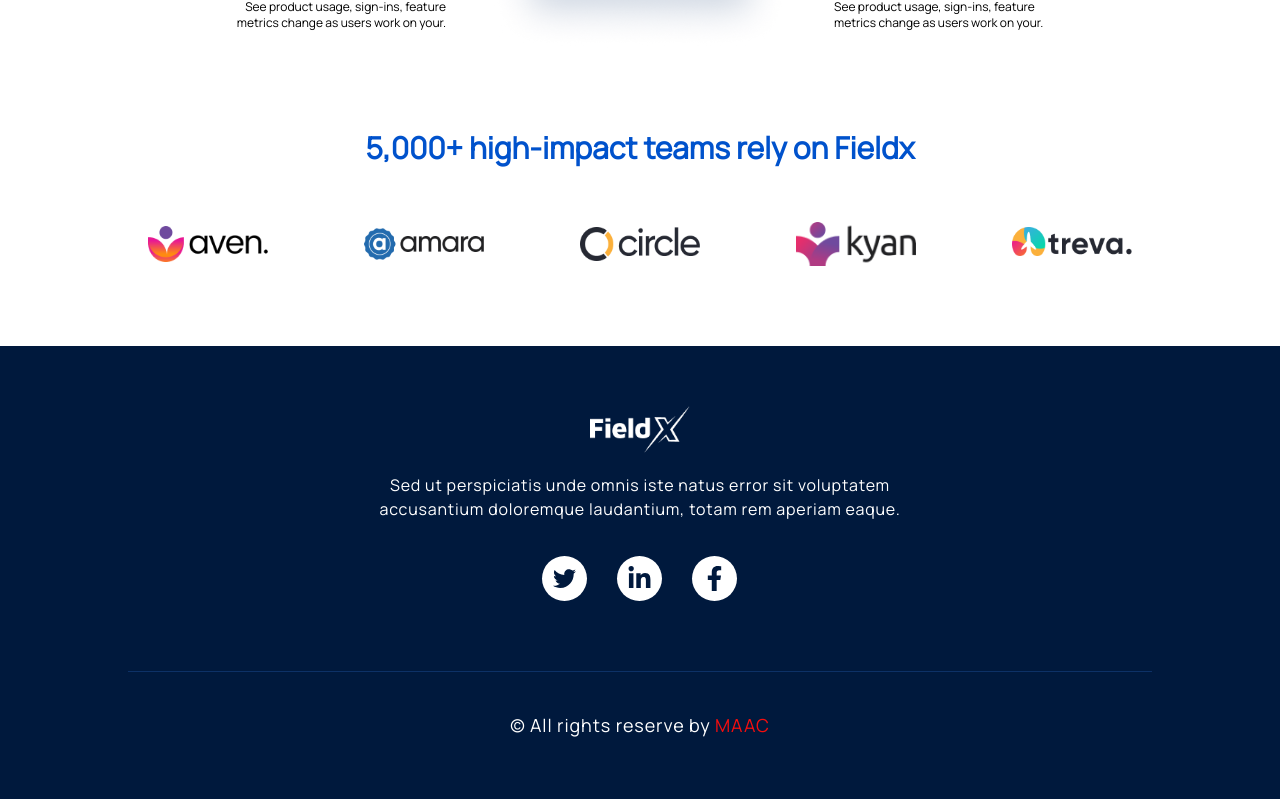
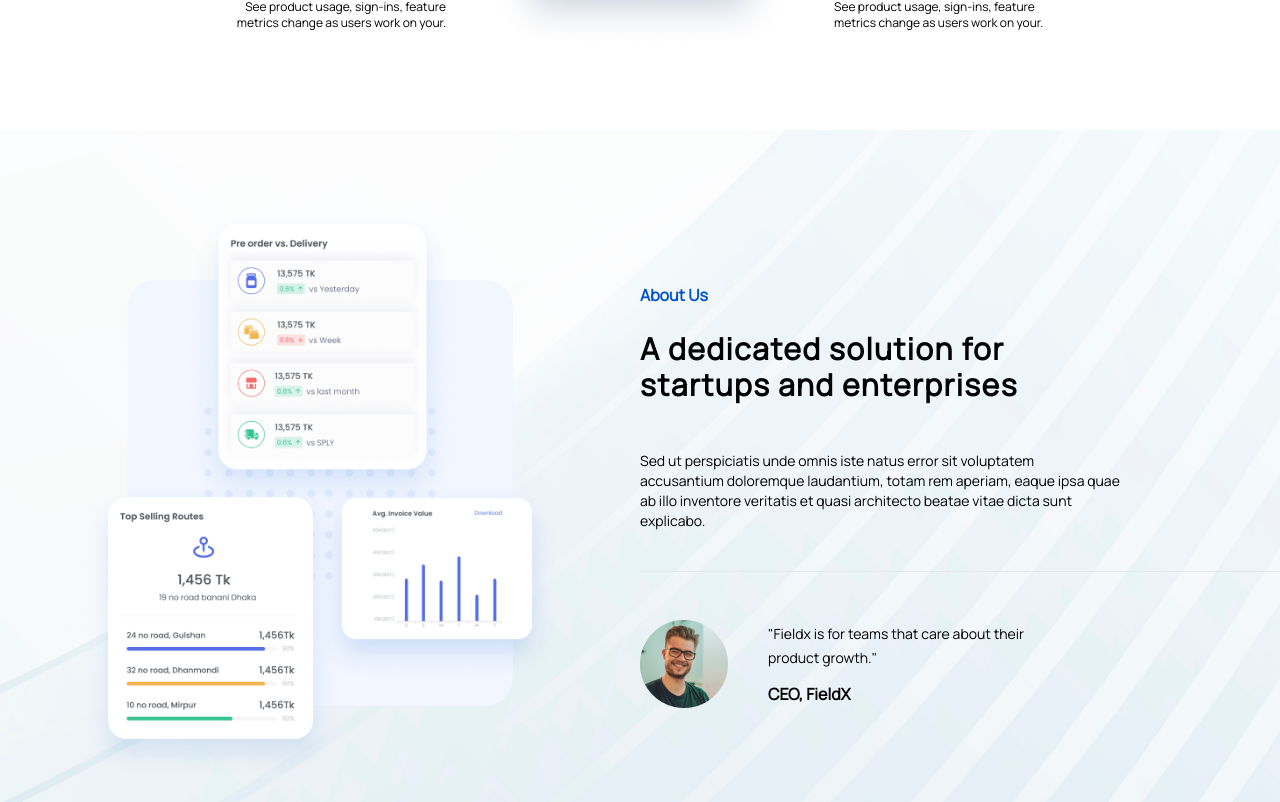
Before and after one commit to sabbir4212/MAACTASK, a React (Create React App) app: page / in a window 1280 px wide. Shown: the part 1678-2480 px from the top of the page. Built offline with nearby package versions, Linux system fonts and the light colour scheme.

Commit message:
about us design half done

```diff
--- a/src/Pages/AboutUs/AboutUs.css
+++ b/src/Pages/AboutUs/AboutUs.css
@@ -0,0 +1,3 @@
+.about-us{
+    background: url('../../images/blue-abstract-layered-stripes-background2.png');
+}
--- a/src/Pages/AboutUs/AboutUs.js
+++ b/src/Pages/AboutUs/AboutUs.js
@@ -1,10 +1,32 @@
 import React from 'react';
 import './AboutUs.css';
+import selsDetailsImg from '../../images/sels-group.png';
+import manImg from '../../images/Ellipse1.png';
 
 const AboutUs = () => {
     return (
-        <div>
+        <div className='about-us py-20'>
+            <div className="top-section flex items-center justify-center">
+                <div className='w-2/4'>
+                    <img className='mx-auto w-3/4' src={selsDetailsImg} alt="" />
+                </div>
+                <div className='w-2/4'>
+                    <p className='text-[#0052CC] font-bold'>About Us</p>
+                    <h1 className='w-8/12 font-extrabold tracking-wider text-3xl my-6 mb-12'>A dedicated solution for startups and enterprises</h1>
+                    <p className='w-9/12 text-sm mb-10'>Sed ut perspiciatis unde omnis iste natus error sit voluptatem accusantium doloremque laudantium, totam rem aperiam, eaque ipsa quae ab illo inventore veritatis et quasi architecto beatae vitae dicta sunt explicabo.</p>
+                    <hr />
+                    <div className='flex items-center justify-start mt-12'>
+                        <img src={manImg} alt="" />
+                        <div className='ml-10'>
+                            <p className='w-9/12 text-sm leading-6'>"Fieldx is for teams that care about their product growth."</p>
+                            <h1 className='font-bold mt-3'>CEO, FieldX</h1>
+                        </div>
+                    </div>
+                </div>
+            </div>
+            <div className="bottom-section">
 
+            </div>
         </div>
     );
 };
--- a/src/Pages/Home/Home.js
+++ b/src/Pages/Home/Home.js
@@ -1,4 +1,5 @@
 import React from 'react';
+import AboutUs from '../AboutUs/AboutUs';
 import CommonQuestion from '../CommonQuestion/CommonQuestion';
 import Footer from '../Footer/Footer';
 import ProductFeatures from '../ProductFeatures/ProductFeatures';
@@ -10,6 +11,7 @@ const Home = () => {
         <div>
             <CommonQuestion></CommonQuestion>
             <ProductFeatures></ProductFeatures>
+            <AboutUs></AboutUs>
             <Teams></Teams>
             <Footer></Footer>
         </div>
--- a/src/Pages/ProductFeatures/ProductFeatures.js
+++ b/src/Pages/ProductFeatures/ProductFeatures.js
@@ -5,7 +5,7 @@ import controlPhnImg from "../../images/phngroupbg.png";
 
 const ProductFeatures = () => {
   return (
-    <div className="product-features grid items-center justify-center">
+    <div className="product-features grid items-center justify-center mb-20">
       <div className="top-text">
         <p className="text-lg mt-5 text-[#0052CC] text-center font-bold">
           Products Features
```
Also changed, not shown: src/images/Ellipse1.png (renamed from src/images/Ellipse 1.png), src/images/blue-abstract-layered-stripes-background 1.png (deleted).
